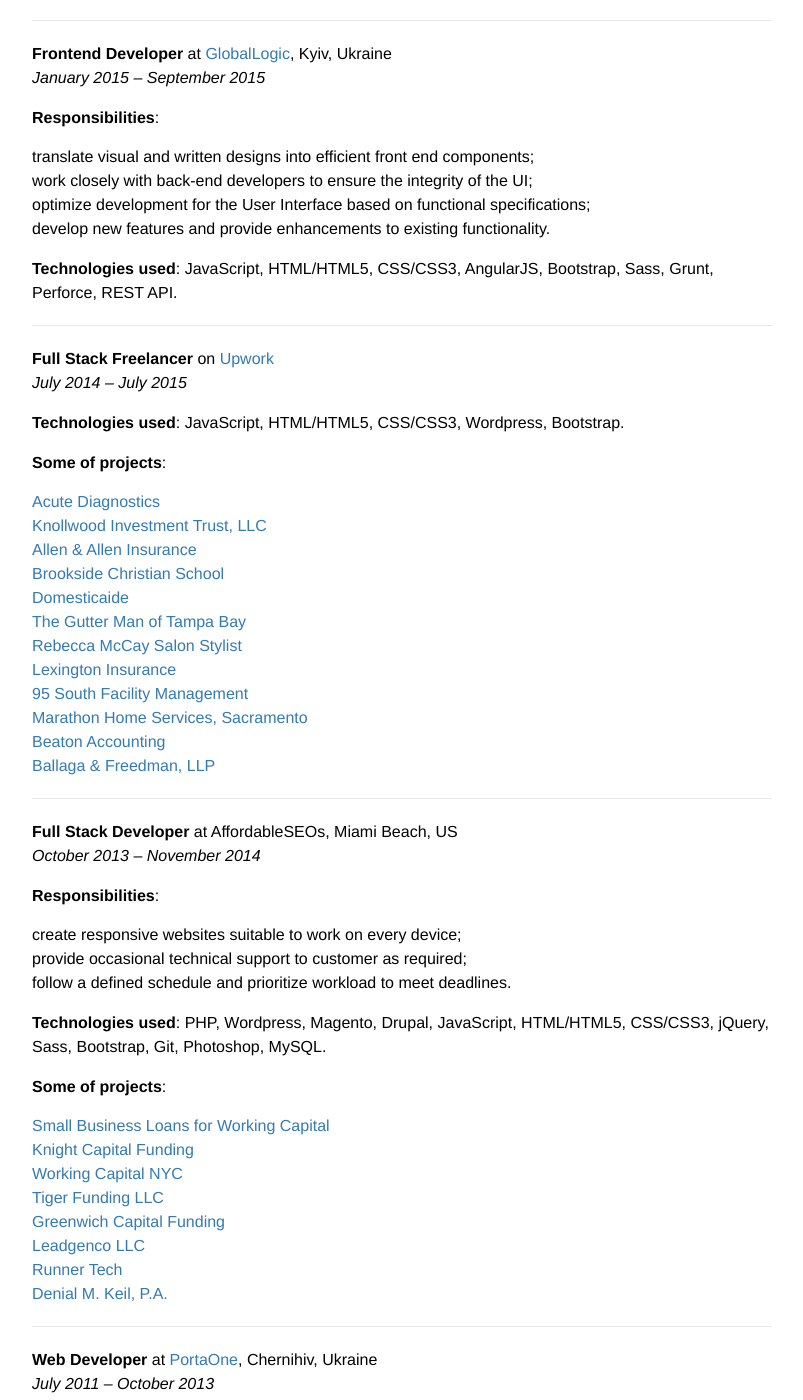
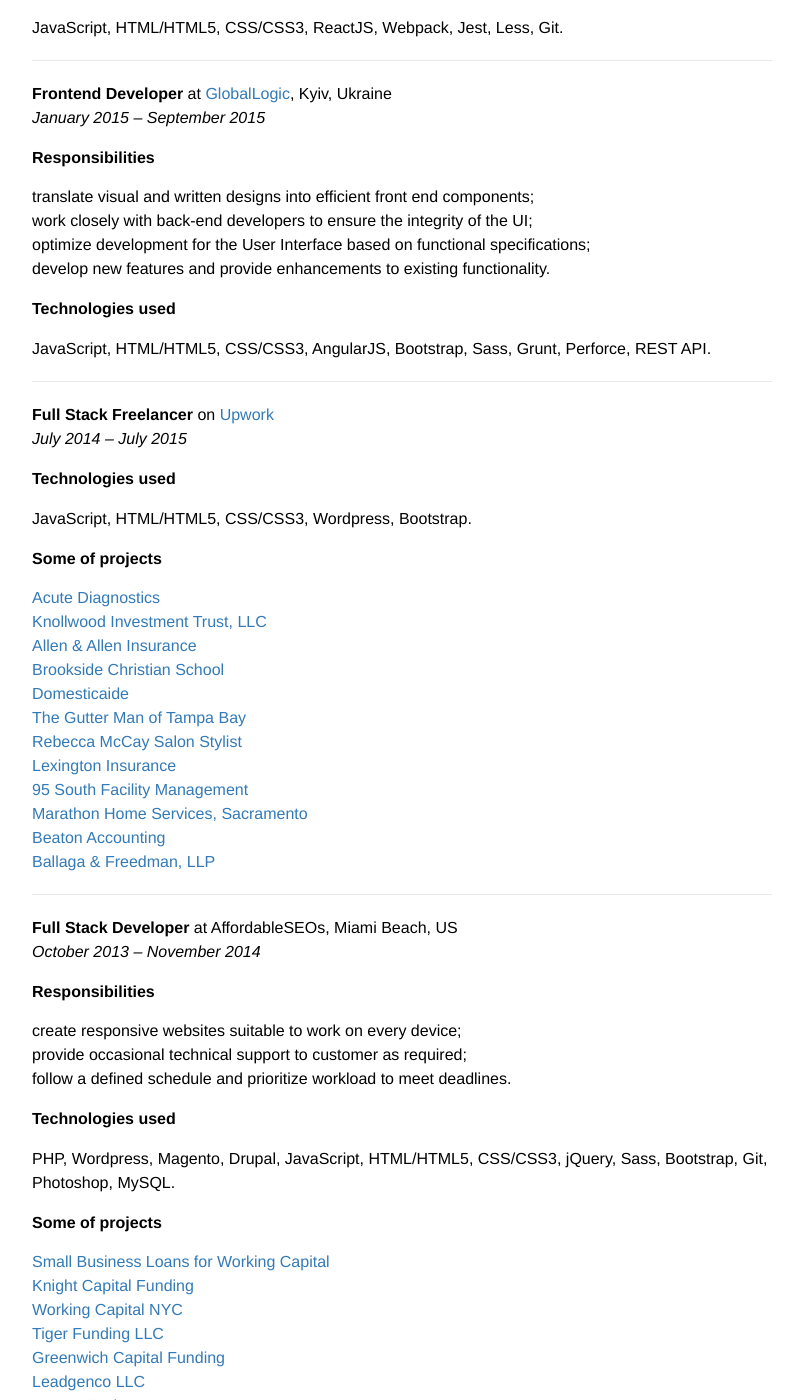
Before and after one commit to yuyokk/yuyokk.github.io, a Jekyll site: the page built from resume.md, in a window 1280 px wide and 1400 px high, scrolled down 588 px. Shown: the whole window, without its empty margins (238-1041 px from the left). Built offline with Jekyll 4.4.1, drawn with Linux system fonts in a browser that asks for light colours; some of the changed text lies outside the part shown.

Commit message:
Update resume.md

```diff
--- a/resume.md
+++ b/resume.md
@@ -19,30 +19,36 @@
 **Frontend Developer** at <a href="http://www.luxoft.com/" target="_blank">Luxoft</a>, Krakow, Poland<br/>
 _October 2015 – Present_
 
-**Technologies used**: JavaScript, HTML/HTML5, CSS/CSS3, ReactJS, Webpack, Jest, Less, Git.
+**Technologies used**
+
+JavaScript, HTML/HTML5, CSS/CSS3, ReactJS, Webpack, Jest, Less, Git.
 
 ----------
 
 **Frontend Developer** at <a href="http://www.globallogic.com/" target="_blank">GlobalLogic</a>, Kyiv, Ukraine<br/>
 _January 2015 – September 2015_
 
-**Responsibilities**:
+**Responsibilities**
 
 + translate visual and written designs into efficient front end components;
 + work closely with back-end developers to ensure the integrity of the UI;
 + optimize development for the User Interface based on functional specifications;
 + develop new features and provide enhancements to existing functionality.
 
-**Technologies used**: JavaScript, HTML/HTML5, CSS/CSS3, AngularJS, Bootstrap, Sass, Grunt, Perforce, REST API.
+**Technologies used**
+
+JavaScript, HTML/HTML5, CSS/CSS3, AngularJS, Bootstrap, Sass, Grunt, Perforce, REST API.
 
 ----------
 
 **Full Stack Freelancer** on <a href="https://www.upwork.com/users/~01c8013e8487023dcf" target="_blank">Upwork</a><br/>
 _July 2014 – July 2015_
 
-**Technologies used**: JavaScript, HTML/HTML5, CSS/CSS3, Wordpress, Bootstrap.
+**Technologies used**
 
-**Some of projects**:
+JavaScript, HTML/HTML5, CSS/CSS3, Wordpress, Bootstrap.
+
+**Some of projects**
 
 + <a href="http://acutediagnostics.com/" target="_blank">Acute Diagnostics</a>
 + <a href="http://trustknollwood.com/" target="_blank">Knollwood Investment Trust, LLC</a>
@@ -62,15 +68,17 @@
 **Full Stack Developer** at AffordableSEOs, Miami Beach, US<br/>
 _October 2013 – November 2014_
 
-**Responsibilities**:
+**Responsibilities**
 
 + create responsive websites suitable to work on every device;
 + provide occasional technical support to customer as required;
 + follow a defined schedule and prioritize workload to meet deadlines.
 
-**Technologies used**: PHP, Wordpress, Magento, Drupal, JavaScript, HTML/HTML5, CSS/CSS3, jQuery, Sass, Bootstrap, Git, Photoshop, MySQL.
+**Technologies used**
 
-**Some of projects**:
+PHP, Wordpress, Magento, Drupal, JavaScript, HTML/HTML5, CSS/CSS3, jQuery, Sass, Bootstrap, Git, Photoshop, MySQL.
+
+**Some of projects**
 
 + <a href="http://www.ebusinessfunding.net/" target="_blank">Small Business Loans for Working Capital</a>
 + <a href="http://www.knightcapitalfunding.com/" target="_blank">Knight Capital Funding</a>
@@ -86,14 +94,18 @@
 **Web Developer** at <a href="https://portaone.com/" target="_blank">PortaOne</a>, Chernihiv, Ukraine<br/>
 _July 2011 – October 2013_
 
-**Responsibilities**:
+**Responsibilities**
 
 + create web models or prototypes;
 + create new software components with minimal instructions from scratch;
 + participate in code reviews of own and others’ work;
 + identify and fix problems uncovered by testing or customers feedback.
 
-**Technologies used**: Perl, Mason, JavaScript, HTML/HTML5, CSS/CSS3, jQuery, Git, SVN, REST API, MySQL.
+**Technologies used**
+
+Perl, Mason, JavaScript, HTML/HTML5, CSS/CSS3, jQuery, Git, SVN, REST API, MySQL.
+
+----------
 
 # Education
 
```
